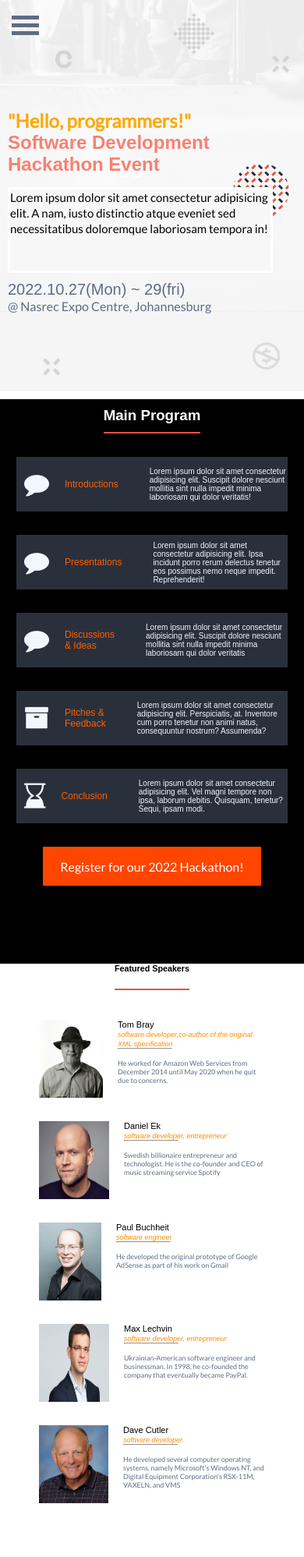
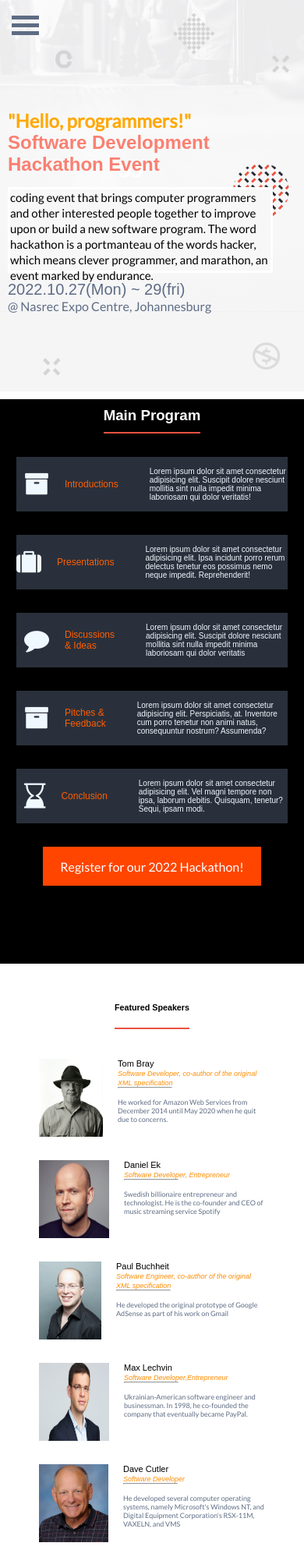
Before and after one commit to MxoDevops/Kontrol-alt, a website: page index.html in a window 390 px wide. Shown: the top 1997 px of the page at 78% size. Drawn offline with Linux system fonts and the light colour scheme; a web font is replaced by a local one.

Commit message:
added js file

```diff
--- a/index.html
+++ b/index.html
@@ -57,9 +57,10 @@
           <h1>"Hello, programmers!"</h1>
           <h2>Software Development <br />Hackathon Event</h2>
           <p class="intro">
-            Lorem ipsum dolor sit amet consectetur adipisicing elit. A nam,
-            iusto distinctio atque eveniet sed necessitatibus doloremque
-            laboriosam tempora in!
+            coding event that brings computer programmers and other interested
+            people together to improve upon or build a new software program. The
+            word hackathon is a portmanteau of the words hacker, which means
+            clever programmer, and marathon, an event marked by endurance.
           </p>
           <p class="date">2022.10.27(Mon) ~ 29(fri)</p>
           <p class="venue">@ Nasrec Expo Centre, Johannesburg</p>
@@ -76,7 +77,7 @@
           <h3>Main Program</h3>
         </div>
         <div class="cards">
-          <div><i class="fa fa-comment fa-2x"></i></div>
+          <div><i class="fa fa-archive fa-2x"></i></div>
           <h4>Introductions</h4>
           <br />
           <p>
@@ -87,7 +88,7 @@
         </div>
 
         <div class="cards">
-          <div><i class="fa fa-comment fa-2x"></i></div>
+          <div><i class="fa fa-suitcase fa-2x"></i></div>
           <h4>Presentations</h4>
           <br />
           <p>
@@ -147,94 +148,7 @@
       <h6 class="h7">
         <span class="heading-speaker">Featured Speakers</span>
       </h6>
-      <div class="featured-speakers">
-        <div class="speaker-info">
-          <img
-            class="speaker-img"
-            alt=""
-            src="images/merlin_172182855_00e3e9db-4891-42c4-8cde-b9a60edd582f-mobileMasterAt3x.jpg"
-          />
-          <div class="info-1">
-            <span class="name">Tom Bray</span>
-            <br />
-            <span class="info-subheading">
-              software developer,co-author of the original XML specification
-            </span>
-            <hr />
-            <br />
-
-            <p class="speaker-work">
-              He worked for Amazon Web Services from December 2014 until May
-              2020 when he quit due to concerns.
-            </p>
-          </div>
-        </div>
-        <div class="speaker-info">
-          <img class="speaker-img" alt="" src="images/daneil.jpg" />
-          <div class="info-1">
-            <span class="name">Daniel Ek</span>
-            <br />
-            <span class="info-subheading">
-              software developer, entrepreneur
-            </span>
-            <hr />
-            <br />
-
-            <p class="speaker-work">
-              Swedish billionaire entrepreneur and technologist. He is the
-              co-founder and CEO of music streaming service Spotify
-            </p>
-          </div>
-        </div>
-        <div class="speaker-info">
-          <img class="speaker-img" alt="" src="images/Buchheit.jpg" />
-          <div class="info-1">
-            <span class="name">Paul Buchheit</span>
-            <br />
-            <span class="info-subheading"> software engineer </span>
-            <hr />
-            <br />
-
-            <p class="speaker-work">
-              He developed the original prototype of Google AdSense as part of
-              his work on Gmail
-            </p>
-          </div>
-        </div>
-        <div class="speaker-info">
-          <img class="speaker-img" alt="" src="images/max-lechvin.jpeg" />
-          <div class="info-1">
-            <span class="name">Max Lechvin</span>
-            <br />
-            <span class="info-subheading">
-              software developer, entrepreneur.
-            </span>
-            <hr />
-            <br />
-
-            <p class="speaker-work">
-              Ukrainian-American software engineer and businessman. In 1998, he
-              co-founded the company that eventually became PayPal.
-            </p>
-          </div>
-        </div>
-        <div class="speaker-info margin">
-          <img class="speaker-img" alt="" src="images/cutleronxbox.png" />
-          <div class="info-1">
-            <span class="name">Dave Cutler</span>
-            <br />
-            <span class="info-subheading"> software developer. </span>
-            <hr />
-            <br />
-
-            <p class="speaker-work">
-              He developed several computer operating systems, namely
-              Microsoft's Windows NT, and Digital Equipment Corporation's
-              RSX-11M, VAXELN, and VMS
-            </p>
-          </div>
-        </div>
-      </div>
+      <div class="featured-speakers" id="featured-speakers"></div>
     </section>
 
     <section>
--- a/javascript/index.js
+++ b/javascript/index.js
@@ -1,2 +1,74 @@
-const hamburgermenu = document.querySelector('.nav-toggle');
-const menuNav = document.querySelector('.navbar ul');
+const arrProject = [
+  {
+    image:
+      'images/merlin_172182855_00e3e9db-4891-42c4-8cde-b9a60edd582f-mobileMasterAt3x.jpg',
+    name: 'Tom Bray',
+    devInfo: 'Software Developer, co-author of the original XML specification',
+    description:
+      'He worked for Amazon Web Services from December 2014 until May 2020 when he quit due to concerns.',
+  },
+
+  {
+    image: 'images/daneil.jpg',
+    name: 'Daniel Ek',
+    devInfo: 'Software Developer, Entrepreneur',
+    description:
+      'Swedish billionaire entrepreneur and technologist. He is the co-founder and CEO of music streaming service Spotify',
+  },
+
+  {
+    image: 'images/Buchheit.jpg',
+    name: 'Paul Buchheit',
+    devInfo: 'Software Engineer, co-author of the original XML specification',
+    description:
+      'He developed the original prototype of Google AdSense as part of his work on Gmail',
+  },
+
+  {
+    image: 'images/max-lechvin.jpeg',
+    name: 'Max Lechvin',
+    devInfo: 'Software Developer,Entrepreneur',
+    description:
+      'Ukrainian-American software engineer and businessman. In 1998, he co-founded the company that eventually became PayPal.',
+  },
+
+  {
+    image: 'images/cutleronxbox.png',
+    name: 'Dave Cutler',
+    devInfo: 'Software Developer',
+    description:
+      "He developed several computer operating systems, namely Microsoft's Windows NT, and Digital Equipment Corporation's RSX-11M, VAXELN, and VMS",
+  },
+];
+
+const demo = document.getElementById('featured-speakers');
+function addProjects(n) {
+  const { name, devInfo, description, image } = arrProject[n];
+
+  demo.innerHTML += `
+        <div class="speaker-info">
+          <img
+            class="speaker-img"
+            alt=""
+            src=${image}
+          />
+          <div class="info-1">
+            <span class="name">${name}</span>
+            <br />
+            <span class="info-subheading">
+              ${devInfo}
+            </span>
+            <hr />
+            <br />
+
+            <p class="speaker-work">
+              ${description}
+            </p>
+          </div>
+        </div>
+  `;
+}
+
+for (let i = 0; i < arrProject.length; i += 1) {
+  addProjects(i);
+}
--- a/style.css
+++ b/style.css
@@ -211,6 +211,7 @@ body {
   .h7 {
     text-align: center;
     margin-bottom: 40px;
+    margin-top: 50px;
   }
 
   .heading-speaker {
@@ -371,7 +372,6 @@ body {
     background-color: tomato;
   }
 
-  .fa-suitcase,
   .fa-archive,
   .fa-window-maximize,
   .fa-hourglass-end,
@@ -605,7 +605,8 @@ body {
 
   .fa-archive,
   .fa-hourglass-end,
-  .fa-comment {
+  .fa-comment,
+  .fa-suitcase {
     margin-top: 10px;
   }
 
```
